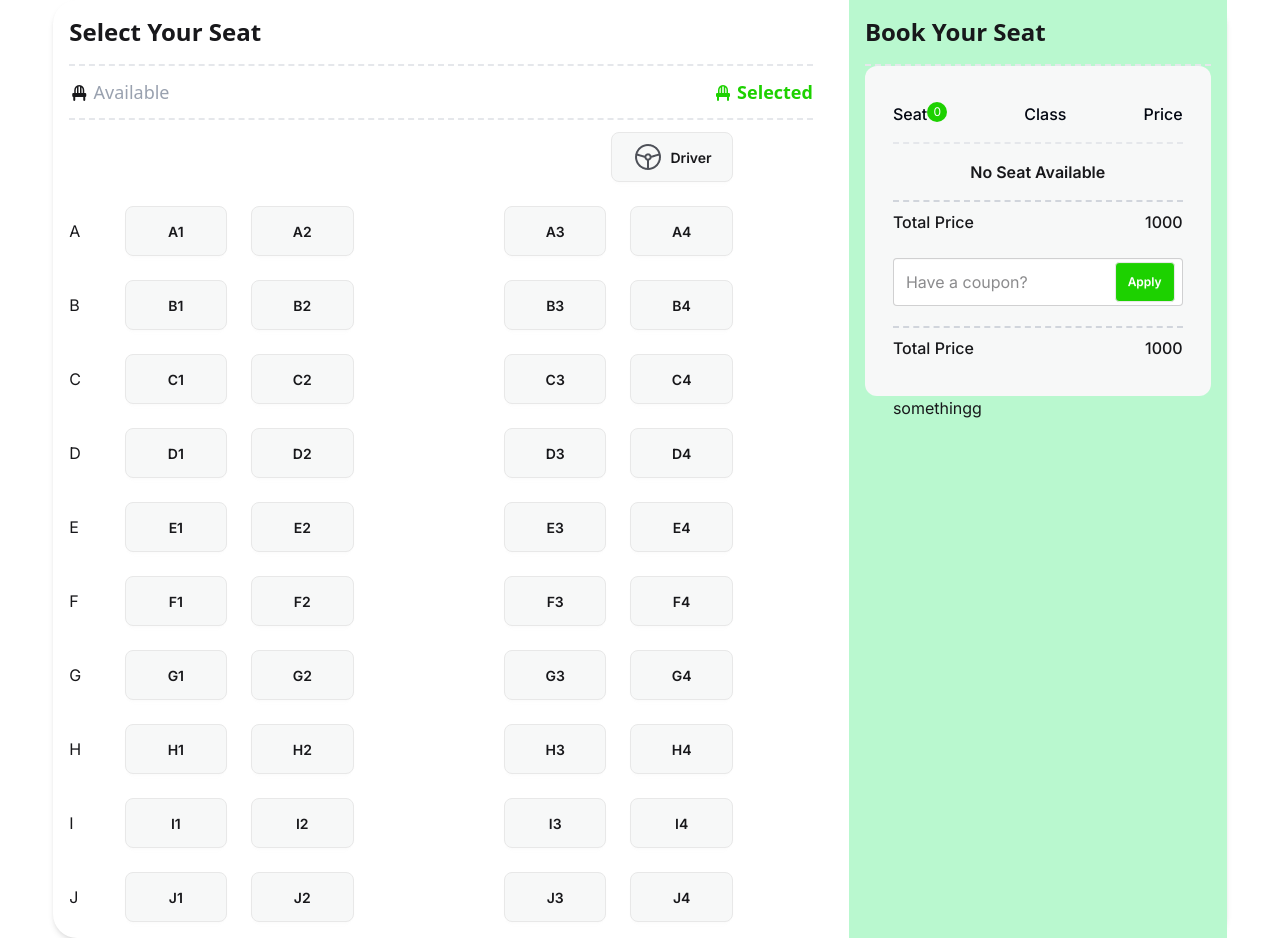
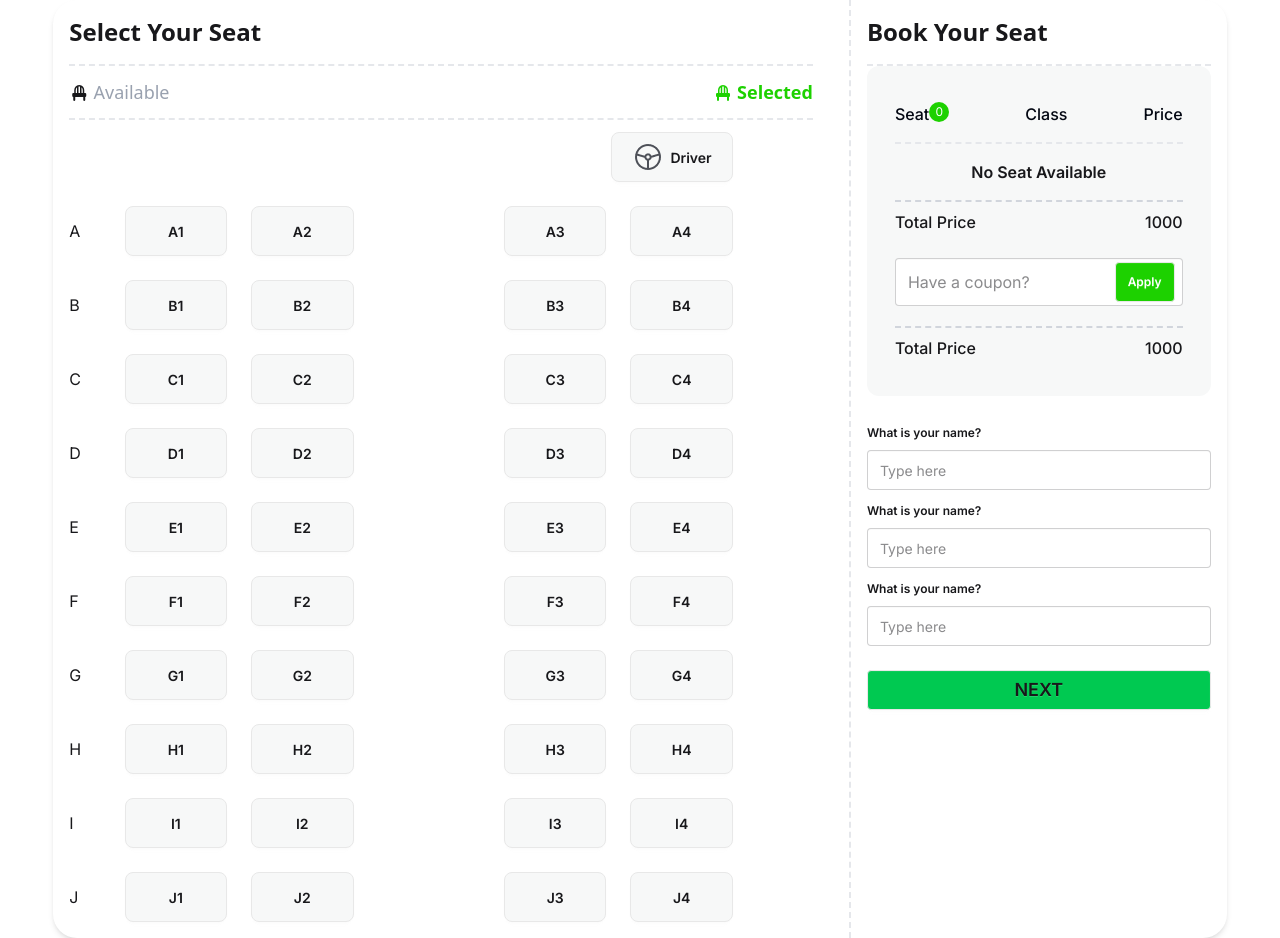
Before and after one commit to sazzadd/smart-bus-ticket-app, a website: page index.html in a window 1280 px wide. Drawn offline with nearby package versions, Linux system fonts and the light colour scheme.

Commit message:
seat design compleat

```diff
--- a/index.html
+++ b/index.html
@@ -349,7 +349,7 @@
         </section>
       </div>
       <!-- right-side input section -->
-      <div class="bg-green-200 py-4 px-4">
+      <div class=" py-4 px-4  border-l-2 border-dashed border-gray-200 ">
         <div class="text-2xl font-semibold">
           <h2>Book Your Seat</h2>
         </div>
@@ -411,8 +411,37 @@
               </div>
             </div>
           </div>
-          <div class="pl-7 pr-7  ">
-            <h1>somethingg</h1>
+          <!-- form section -->
+          <div class="my-5 w-full">
+           <fieldset class="fieldset  ">
+            <legend class="fieldset-legend">What is your name?</legend>
+            <input type="text" class="input w-full" placeholder="Type here" />
+
+          </fieldset>
+                     <fieldset class="fieldset  ">
+            <legend class="fieldset-legend">What is your name?</legend>
+            <input type="text" class="input w-full" placeholder="Type here" />
+
+          </fieldset>
+                     <fieldset class="fieldset  ">
+            <legend class="fieldset-legend">What is your name?</legend>
+            <input type="text" class="input w-full" placeholder="Type here" />
+
+          </fieldset>
+          <button  id="" onclick="my_modal_3.showModal()" class="btn text-lg uppercase py-4 mt-5 bg-green-500 w-full">
+            NEXT
+
+          </button>
+          <dialog id="my_modal_3" class="modal">
+  <div class="modal-box">
+    <form method="dialog">
+      <button class="btn btn-sm btn-circle btn-ghost absolute right-2 top-2">✕</button>
+    </form>
+    <h3 class="text-lg font-bold">Hello!</h3>
+    <p class="py-4">Press ESC key or click on ✕ button to close</p>
+  </div>
+</dialog>
+          </div>
           </div>
         </section>
       </div>
--- a/js/app.js
+++ b/js/app.js
@@ -0,0 +1,4 @@
+console.log("hello");
+function handleSelectSeat(event) {
+  console.log(event);
+}
```
